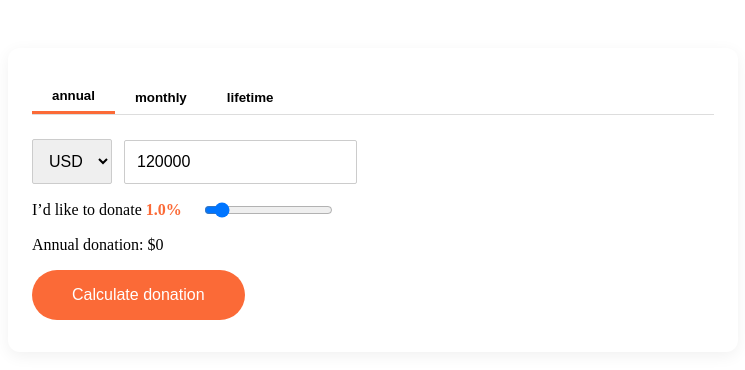
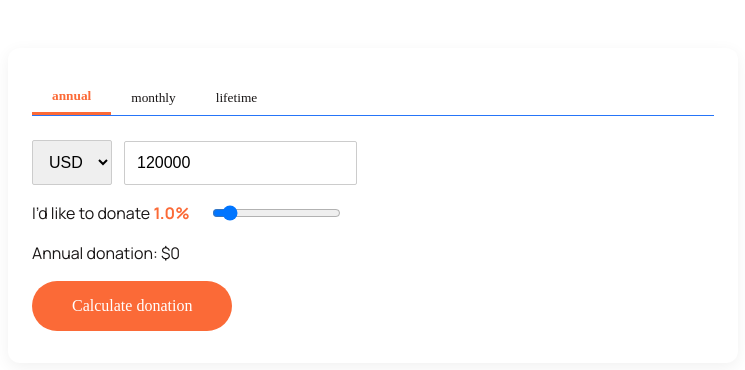
Before and after one commit to MatzAndersson/impact-calculator, a React (Vite) app in the folder impact-calculator-react/: page / in a window 1280 px wide. Shown: the top 370 px of the page, without its empty margins (267-1012 px from the left). Built offline with nearby package versions, Linux system fonts and the light colour scheme.

Commit message:
Added brand style fonts and colors

```diff
--- a/impact-calculator-react/index.html
+++ b/impact-calculator-react/index.html
@@ -5,6 +5,18 @@
     <link rel="icon" type="image/svg+xml" href="/vite.svg" />
     <meta name="viewport" content="width=device-width, initial-scale=1.0" />
     <title>Impact Calculator</title>
+
+    <link
+      href="https://fonts.googleapis.com/css2?family=Manrope:wght@400;600;700&display=swap"
+      rel="stylesheet"
+    />
+    <link
+    rel="stylesheet"
+    href="/fonts/FormaDJRDeck-Medium.woff2"
+    as="font"
+    type="font/woff2"
+    crossorigin
+  />
   </head>
   <body>
     <div id="root"></div>
--- a/impact-calculator-react/src/components/CharityCards.module.css
+++ b/impact-calculator-react/src/components/CharityCards.module.css
@@ -3,23 +3,29 @@
   gap: 32px;
   grid-template-columns: repeat(auto-fit, minmax(260px, 1fr));
   margin-top: 40px;
-
 }
 
 .card {
-    background: white;
+  background: #fff;
   border-radius: 12px;
   padding: 24px;
-    box-shadow: 0 4px 12px rgba(0,0,0,0.05);
+  box-shadow: 0 2px 8px rgba(0, 0, 0, 0.04);
+  display: flex;
+  flex-direction: column;
+  align-items: center;
+  text-align: center;
 }
 
 .cardTitle {
-    margin-top: 0;
+  margin-top: 16px;
+  font-family: 'Forma DJR Deck';
+  color: var(--color-text);
 }
 
 .cardNumbers {
-    margin-top: 12px;
+  margin-top: auto;
   font-weight: 600;
+  color: var(--color-text);
 }
 
 .orange {
@@ -32,11 +38,12 @@
   border: none;
   border-radius: 6px;
   padding: 8px 16px;
-    margin: 16px 0;       /* space above/below the button */
+  margin: 16px 0; /* space above/below the button */
   cursor: pointer;
   font-weight: 500;
   transition: background-color 0.2s;
   display: block;
+  font-family: 'Forma DJR Deck';
 }
 .infoButton:hover {
   background-color: darken(var(--color-secondary), 10%);
@@ -57,7 +64,7 @@
   display: flex;
   flex-wrap: wrap;
   gap: 24px;
-    margin-top: auto;  /* push to bottom if space allows */
+  margin-top: auto; /* push to bottom if space allows */
 }
 .stat {
   flex: 1 1 120px;
--- a/impact-calculator-react/src/components/calculator/InputTabs.module.css
+++ b/impact-calculator-react/src/components/calculator/InputTabs.module.css
@@ -1,17 +1,21 @@
 .bar {
   display: flex;
-    border-bottom: 1px solid #ddd;
+  border-bottom: 1px solid var(--color-primary);
   margin-bottom: 24px;
 }
 
 .tab {
+  font-family: "Forma DJR Deck";
   padding: 8px 20px;
   background: none;
   border: none;
   cursor: pointer;
-    font-weight: 600;
+
+  color: var(--color-text);
 }
 
 .active {
   border-bottom: 3px solid var(--color-secondary);
+  color: var(--color-secondary);
+  font-weight: 700;
 }
--- a/impact-calculator-react/src/index.css
+++ b/impact-calculator-react/src/index.css
@@ -2,6 +2,29 @@
   --color-primary: #2675F8;
   --color-secondary: #FB6A37;
   --color-tertiary: #e2ff3f;
+  --color-pink:      #FEDBFD;
+  --color-bg-light:  #FFFFFF;
+  --color-text:      #181515;
+}
+
+html {
+  font-family: "Neue Haas Grotesk", "Manrope", sans-serif;
+  color: var(--color-text);
+  line-height: 1.5;
+}
+
+h1, h2, h3, h4, h5, h6 {
+  font-family: "Forma DJR Deck", "Manrope", sans-serif;
+  color: var(--color-primary);
+  margin: 1em 0 0.5em;
+}
+
+a {
+  color: var(--color-secondary);
+  text-decoration: none;
+}
+a:hover {
+  text-decoration: underline;
 }
 
 /* Global utility classes */
--- a/impact-calculator-react/src/pages/ImpactCalculatorPage.module.css
+++ b/impact-calculator-react/src/pages/ImpactCalculatorPage.module.css
@@ -2,10 +2,11 @@
     max-width: 730px;
     margin: 0 auto;
     padding: 40px 20px;
+    background: var(--color-bg-light);
   }
 
   .icPanel {              /* replaces .ic-panel */
-    background: var(--bg-light);
+    background: white;
     border-radius: 12px;
     padding: 32px 24px;
     box-shadow: 0 4px 16px rgba(0,0,0,0.06);
@@ -20,6 +21,7 @@
     font-size: 16px;
     padding: 16px 40px;
     cursor: pointer;
+    font-family: 'Forma DJR Deck';
     margin-top: 16px;
   }
 
```
Lines whose indentation alone changed are shown as unchanged.
